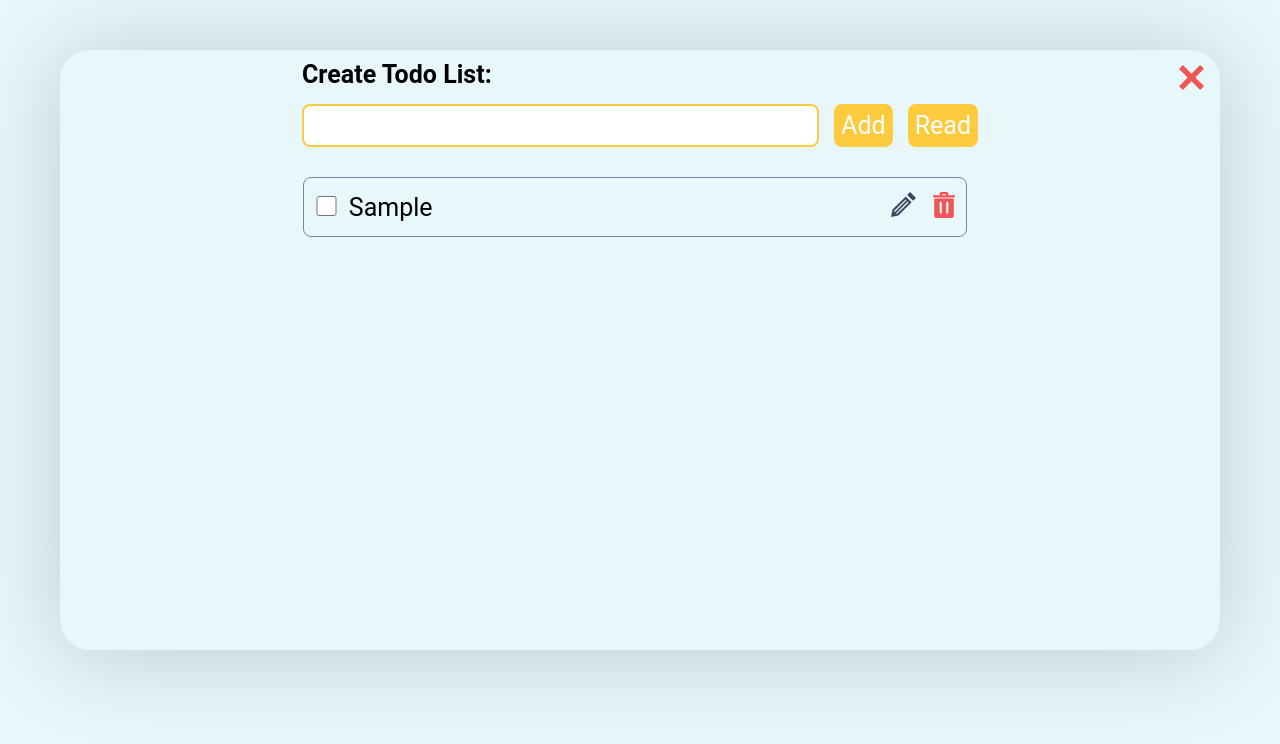
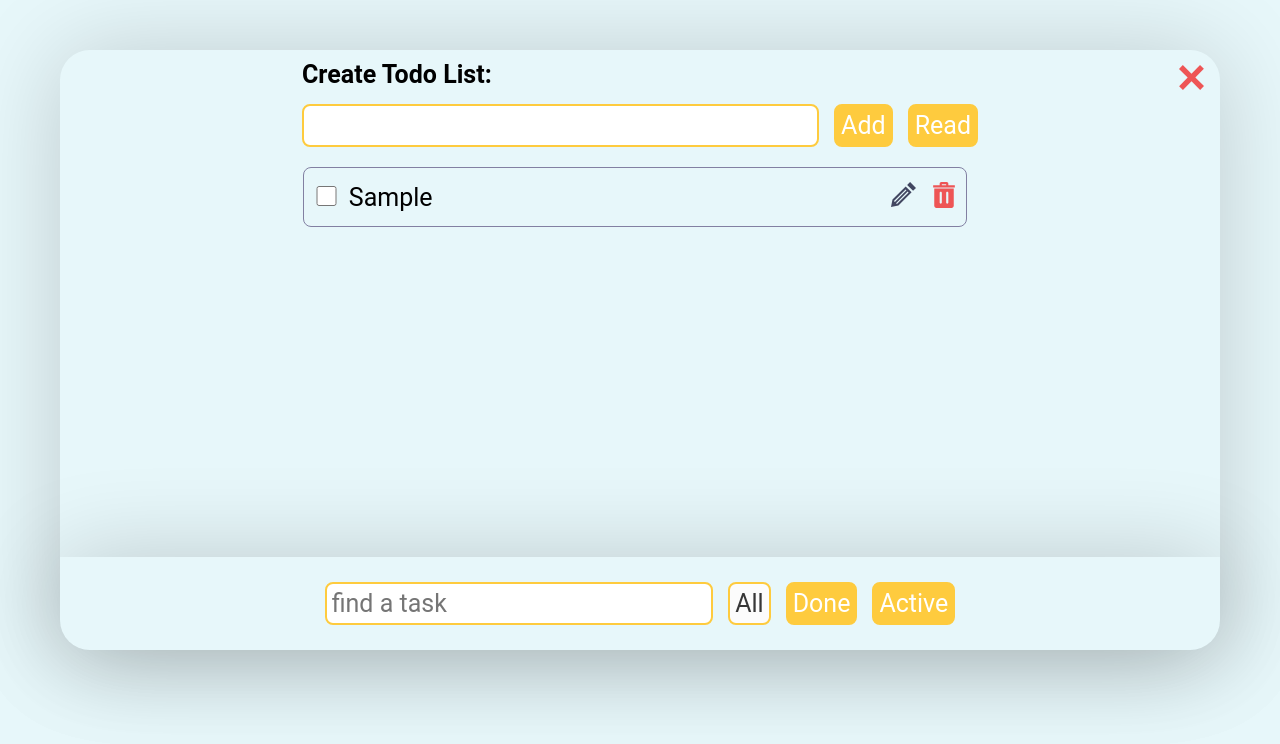
Before and after one commit to Kingstar22/TodoList-React, a React (Create React App) app: page / in a window 1280 px wide. Both pictures are taken after typing "Sample" into the empty fields and a click on the button "Add". Shown: the top 744 px of the page. Built offline with nearby package versions, Linux system fonts and the light colour scheme.

Commit message:
add search and filters for todo list

```diff
--- a/src/components/app/App.css
+++ b/src/components/app/App.css
@@ -8,11 +8,18 @@
   position: relative;
   display: flex;
   flex-direction: column;
-  align-items: center;
+  justify-content: space-between;
   width: 100%;
   box-shadow: 0 4px 96px rgb(0 0 0 / 18%);
   border-radius: 30px;
   height: 600px;
+}
+
+.todo-menu {
+  width: 100%;
+  display: flex;
+  flex-direction: column;
+  align-items: center;
   overflow: hidden;
 }
 
@@ -37,50 +44,25 @@
   fill: #E55;
 }
 
-.todo__new {
-  display: flex;
-  width: 60%;
-  justify-content: center;
-  padding: 10px;
-  align-items: flex-end;
-}
-
-.todo__new-label {
-  display: flex;
-  flex-direction: column;
-  width: 100%;
-  font-size: 25px;
-  font-weight: 700;
-}
-
-.todo__new-input {
-  padding: 5px;
-  border-radius: 8px;
-  border: 2px solid  #FECB3E;
-  font-size: 25px;
-  margin-top: 15px;
-  outline: none;
-  cursor: pointer;
-  width: 100%;
-}
-
-.todo__new-btn, .todo__read-btn {
-  font-size: 25px;
-  padding: 5px;
-  border-radius: 8px;
-  color: #FFF;
-  background: #FECB3E;
-  flex: 1;
-  margin-left: 15px;
-  border: 2px solid  #FECB3E;
-  cursor: pointer;
-}
 
 .todo__items {
   width: 59%;
   overflow-y: auto;
   padding: 0 15px 5px 5px;
-  margin-top: 20px;
+  margin-top: 10px;
+
+}
+
+
+.search__panel {
+  display: flex;
+  flex-direction: row;
+  justify-content: center;
+  width: 100%;
+  padding: 25px;
+  box-shadow: 0 4px 96px rgba(0,0,0, .2);
+  border-radius: 0 0 30px 30px;
+  color: #fff;
 }
 
 @media (max-width: 768px) {
--- a/src/components/app/App.js
+++ b/src/components/app/App.js
@@ -1,12 +1,17 @@
-import React, { useState, } from 'react';
+/* eslint-disable default-case */
+import React, { useState, useEffect} from 'react';
 import './App.css';
 import TodoItem from '../todoItem/TodoItem';
 import TodoForm from '../todoForm/TodoForm';
-// import TodoFilters from '../todoFilters/TodoFilters';
-
+import SearchPanel from '../searchPanel/SearchPanel';
+import {getTodoList} from '../service/service';
 import icons from '../../assets/sprite.svg'
+import TodoFilters from '../todoFilters/TodoFilters';
 const App = () => {
 	const [todos, setTodos] = useState([]);
+	const [term, setTerm] = useState('');
+	const [filter, setFilter] = useState('all');
+	const [changedTodos, setСhangedTodos] = useState([]);
 
 	let keyTodoItem = Math.floor( Math.random()* 10000 );  //?????????????
 
@@ -17,6 +22,7 @@ const App = () => {
 			isDone: false,
 			id: keyTodoItem++
 		};
+		getTodoList(newTodoItem);
 		setTodos([...todos, newTodoItem]);
 		}
 	};
@@ -35,25 +41,49 @@ const App = () => {
 	};
 
 
-	  const removeTodoItem = (id) => {
+	const deleteTodoItem = (id) => {
 		const itemIdx = todos.findIndex((el) => el.id === id);
 		todos.splice(itemIdx, 1);
 		setTodos([...todos]);
 	};
 
-	  const todoItems = todos.map((todo) => {
+	useEffect(() => {
+		if (term.length === 0 && filter === 'all') {
+			return setСhangedTodos(todos);
+		}
+		const searched = todos.filter(todo => {
+			return todo.text.toLowerCase().indexOf(term.toLowerCase()) > -1
+		})
+		switch (filter) {
+			case 'active':
+				return	setСhangedTodos(searched.filter(todo => !todo.isDone));
+			case 'done':
+				return setСhangedTodos(searched.filter(todo => todo.isDone));
+			case 'all':
+				return setСhangedTodos(searched);
+			default:
+				return setСhangedTodos(searched);
+		}
+
+	}, [todos, term, filter]);
+
+
+
+	const todoItems = changedTodos.map((todo) => {
 		return (
 			<TodoItem
 			todo={todo}
 			key={todo.id}
 			changeStatusTodo={changeStatusTodoItem}
 			editTodoItem={updateTodoItem}
-			removeTodoItem={removeTodoItem} />
+			deleteTodoItem={deleteTodoItem} />
 		)
 	})
 	return (
+		<>
 			<div className="todo">
 				<div className="todo-wrapper">
+					<main className='todo-menu'>
 						<button
 								type="button"
 								className="todo__btn">
@@ -72,8 +102,16 @@ const App = () => {
 											removeTodoItem={removeTodoItem} />
 							))} */}
 						</ul>
+					</main>
+					<footer className='todo-footer'>
+						<div className="search__panel">
+							<SearchPanel term={term} onSearchChange={setTerm}/>
+							<TodoFilters filter={filter} onFilterSelect={setFilter}/>
+						</div>
+					</footer>
 				</div>
 			</div>
+		</>
 	);
 }
 
--- /dev/null
+++ b/src/components/searchPanel/SearchPanel.css
@@ -0,0 +1,9 @@
+.search__panel-input {
+    padding: 5px;
+    border-radius: 8px;
+    border: 2px solid  #FECB3E;
+    font-size: 25px;
+    outline: none;
+    cursor: pointer;
+    width: 35%;
+}
--- /dev/null
+++ b/src/components/searchPanel/SearchPanel.js
@@ -0,0 +1,18 @@
+import './SearchPanel.css';
+
+const SearchPanel = ({ term, onSearchChange }) => {
+    const handleSearchChange = (e) => {
+        onSearchChange(e.target.value);
+      };
+    return (
+      <>
+            <input  type="text"
+				value={term}
+				onChange={handleSearchChange}
+				className="search__panel-input"
+				placeholder="find a task"/>
+      </>
+    )
+}
+
+export default SearchPanel;
--- a/src/components/service/service.js
+++ b/src/components/service/service.js
@@ -0,0 +1,30 @@
+
+
+
+
+
+const getTodoList =(todoItem) => {
+    console.log(1)
+    const value = localStorage.getItem('todos');
+    if (value) {
+        return JSON.parse(value);
+    } else {
+        return  localStorage.setItem('todos', JSON.stringify(todoItem))
+    }
+}
+
+// const addTodoItem =() => {
+
+// }
+
+    //
+
+    // removeTodoItem
+
+    // changeTodoItemStatus
+
+    // updateTodoItem
+
+
+
+export  {getTodoList};
--- a/src/components/todoFilters/TodoFilters.css
+++ b/src/components/todoFilters/TodoFilters.css
@@ -0,0 +1,17 @@
+.filter__btn {
+    font-size: 25px;
+    padding: 5px;
+    border-radius: 8px;
+    color: #FFF;
+    background: #FECB3E;
+    flex: 1;
+    margin-left: 15px;
+    border: 2px solid  #FECB3E;
+    cursor: pointer;
+  }
+
+.btn-active {
+  background: #fcfcfc;
+  border: 2px solid  #FECB3E;
+  color: #373737;
+}
--- a/src/components/todoFilters/TodoFilters.js
+++ b/src/components/todoFilters/TodoFilters.js
@@ -1,10 +1,32 @@
-const TodoFilters = () => {
+import './TodoFilters.css';
+const TodoFilters = ({filter, onFilterSelect}) => {
+
+	const btnsData = [
+                {name: 'all', label: 'All'},
+                {name: 'done', label: 'Done'},
+                {name: 'active', label: 'Active'}
+    ];
+
+
+    const btns = btnsData.map(({name, label}) => {
+        const active = filter === name;
+        const clazz = active ? 'btn-active' : null;
+        return (
+            <button type="button"
+                    className={`filter__btn ${clazz}`}
+                    key={name}
+                    onClick={() => onFilterSelect(name)}>
+                    {label}
+            </button>
+        )
+    })
 
     return (
-      <div>
+        <div className="filters__btn">
+            {btns}
+        </div>
+    )
 
-      </div>
-    );
-  };
+}
 
 export default TodoFilters;
--- a/src/components/todoItem/TodoItem.js
+++ b/src/components/todoItem/TodoItem.js
@@ -1,16 +1,15 @@
 import React, {useState} from 'react';
 import './TodoItem.css';
 import icons from '../../assets/sprite.svg'
-const TodoItem = ({ todo, changeStatusTodo, editTodoItem, removeTodoItem  }) => {
+const TodoItem = ({ todo, changeStatusTodo, editTodoItem, deleteTodoItem  }) => {
 
     const [editStateItem, setEditStateItem] = useState(false);
-
 
     const changeStateItem =() => {
         setEditStateItem(!editStateItem)
 
     }
-    const TodoItem =() => {
+    const ShowTodoItem =() => {
         return (
             <div className="todo__item " >
                 <label className="todo__item-label">
@@ -36,7 +35,7 @@ const TodoItem = ({ todo, changeStatusTodo, editTodoItem, removeTodoItem  }) =>
                     <button
                         type="button"
                         className="todo__item-btn"
-                        onClick={() => removeTodoItem(todo.id) }>
+                        onClick={() => deleteTodoItem(todo.id) }>
                         <svg className="todo__icon">
                             <use className="todo__icon-del" xlinkHref={`${icons}#trash`}></use>
                         </svg>
@@ -46,7 +45,7 @@ const TodoItem = ({ todo, changeStatusTodo, editTodoItem, removeTodoItem  }) =>
         )
     }
 
-    const UpdateTodoItem =() => {
+    const ShowUpdateTodoItem =() => {
 
         const [editItemText, setEditItemText] = useState(`${todo.text}`)
         const handleInputChange = (e) => {
@@ -62,6 +61,7 @@ const TodoItem = ({ todo, changeStatusTodo, editTodoItem, removeTodoItem  }) =>
         };
 
 		return (
+            <>
                 <form   className="todo__item"
                         onSubmit={handleFormSubmit}>
                     <label className="todo__item-label">
@@ -91,15 +91,14 @@ const TodoItem = ({ todo, changeStatusTodo, editTodoItem, removeTodoItem  }) =>
                         </button>
                     </div>
                 </form>
+            </>
         )
 	}
 
     return (
         <li className= {`color-${todo.isDone}`}>
-        {!editStateItem ? <TodoItem /> : <UpdateTodoItem  /> }
+            {!editStateItem ? <ShowTodoItem /> : <ShowUpdateTodoItem /> }
         </li>
-
-
     );
 };
 
```
Lines whose indentation alone changed are shown as unchanged.
